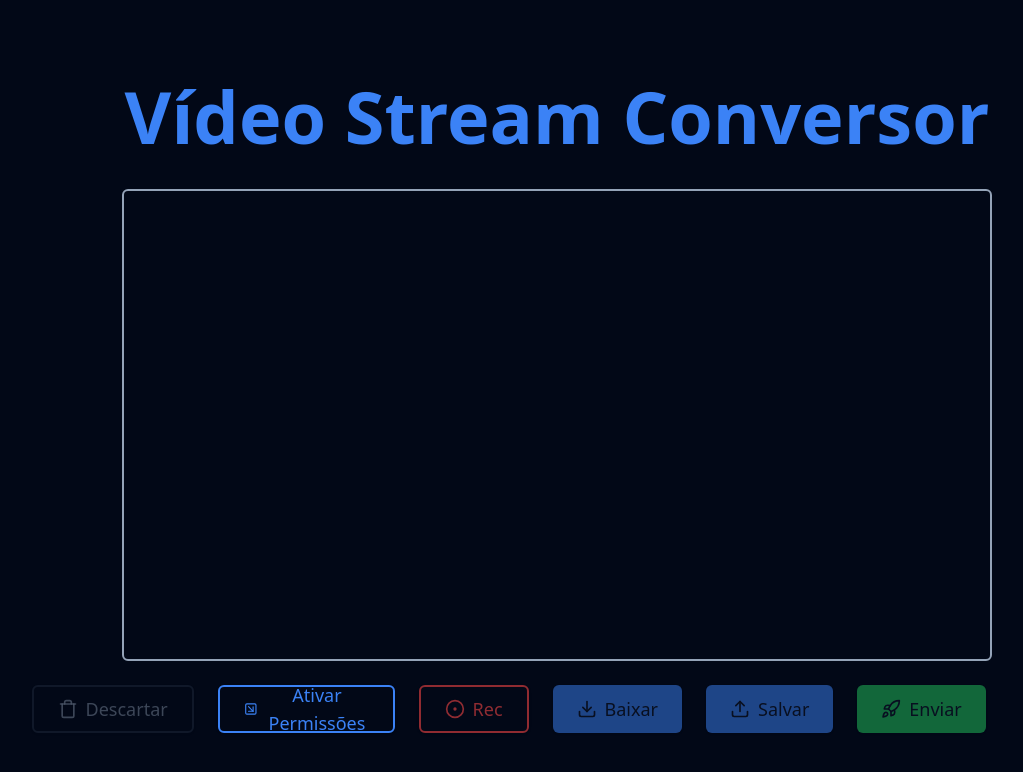
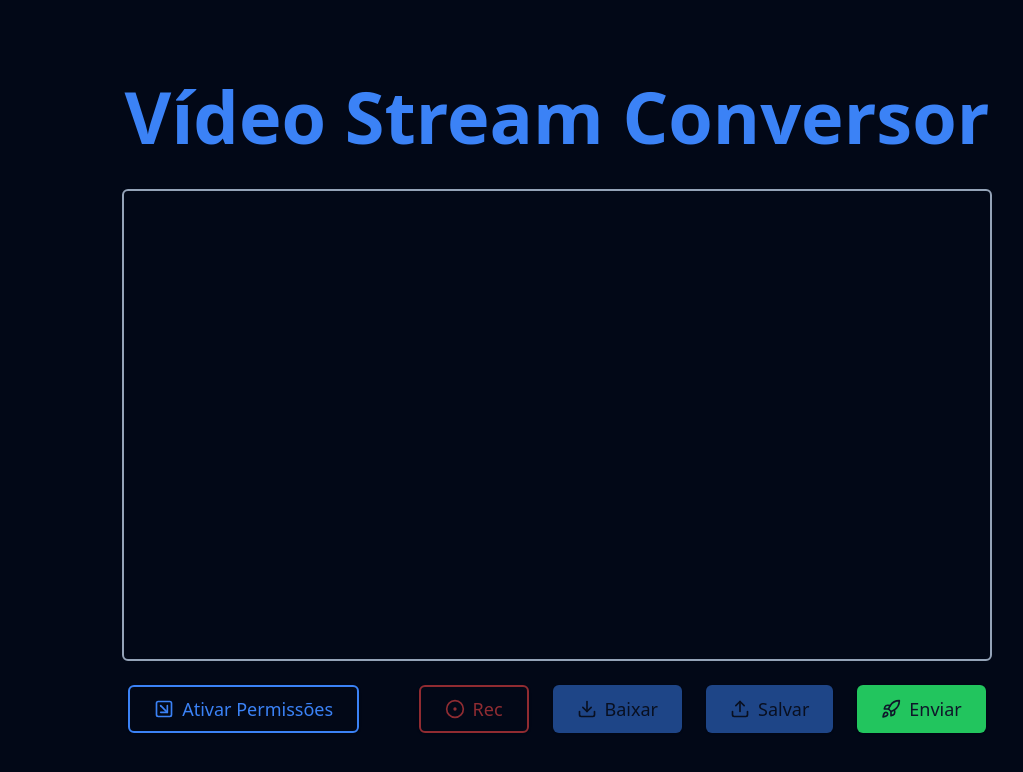
Before and after one commit to GgvGomes/stream_video, a React (Vite) app: page / in a window 1280 px wide. Shown: the top 772 px of the page, without its empty margins (83-1106 px from the left). Built offline with nearby package versions, Linux system fonts and the light colour scheme; no server answers.

Commit message:
comunicao com o rocketchat feita

```diff
--- a/src/App.tsx
+++ b/src/App.tsx
@@ -117,11 +117,12 @@ function App() {
       "Content-Type": "application/json",
       Accept: "*/*",
     },
+    baseURL: import.meta.env.VITE_DB_URL_LOCAL + "Video",
   });
 
   const postVideo = () => {
     api
-      .post(import.meta.env.VITE_DB_URL_LOCAL + "Video/UploadVideo", {
+      .post("/UploadVideo", {
         file: video64,
       })
       .then((response) => {
@@ -130,8 +131,10 @@ function App() {
   };
 
   const sendToRocketChat = () => {
-
-  }
+    api.post(`/SendVideotoRocketChat`, { file: video64 }).then((response) => {
+      console.log(response);
+    });
+  };
 
   return (
     <div className="w-full h-full flex flex-wrap justify-center align-top pt-20">
@@ -151,12 +154,13 @@ function App() {
         </div>
 
         <div className="flex w-[67%] justify-end gap-x-6">
-          <button
+          {/* <button
+            onClick={resetStates}
             disabled={true}
             className="mr-auto text-muted-foreground/80 px-6 h-12 text-lg inline-flex items-center justify-center rounded-md font-medium transition-colors focus-visible:outline-none focus-visible:ring-1 focus-visible:ring-ring disabled:pointer-events-none disabled:opacity-50 border-2 shadow
           hover:bg-red-500/80 hover:text-zinc-300">
             <Trash size={20} className="mr-2" /> Descartar
-          </button>
+          </button> */}
 
           {!permission && (
             <button
@@ -204,8 +208,8 @@ function App() {
           </button>
           <button
             onClick={sendToRocketChat}
-            disabled={recordedVideo === null && recordingStatus === "inactive"}
-            className="px-6 h-12 text-lg inline-flex items-center justify-center rounded-md  font-medium transition-colors focus-visible:outline-none focus-visible:ring-1 focus-visible:ring-ring disabled:pointer-events-none disabled:opacity-50 bg-green-500 text-primary-foreground shadow hover:bg-primary/90">
+            // disabled={recordedVideo === null && recordingStatus === "inactive"}
+            className="px-6 h-12 text-lg inline-flex items-center justify-center rounded-md  font-medium transition-colors focus-visible:outline-none focus-visible:ring-1 focus-visible:ring-ring disabled:pointer-events-none disabled:opacity-50 bg-green-500 text-primary-foreground shadow hover:bg-green-500/90">
             <Rocket size={20} className="mr-2" /> Enviar
           </button>
         </div>
```
